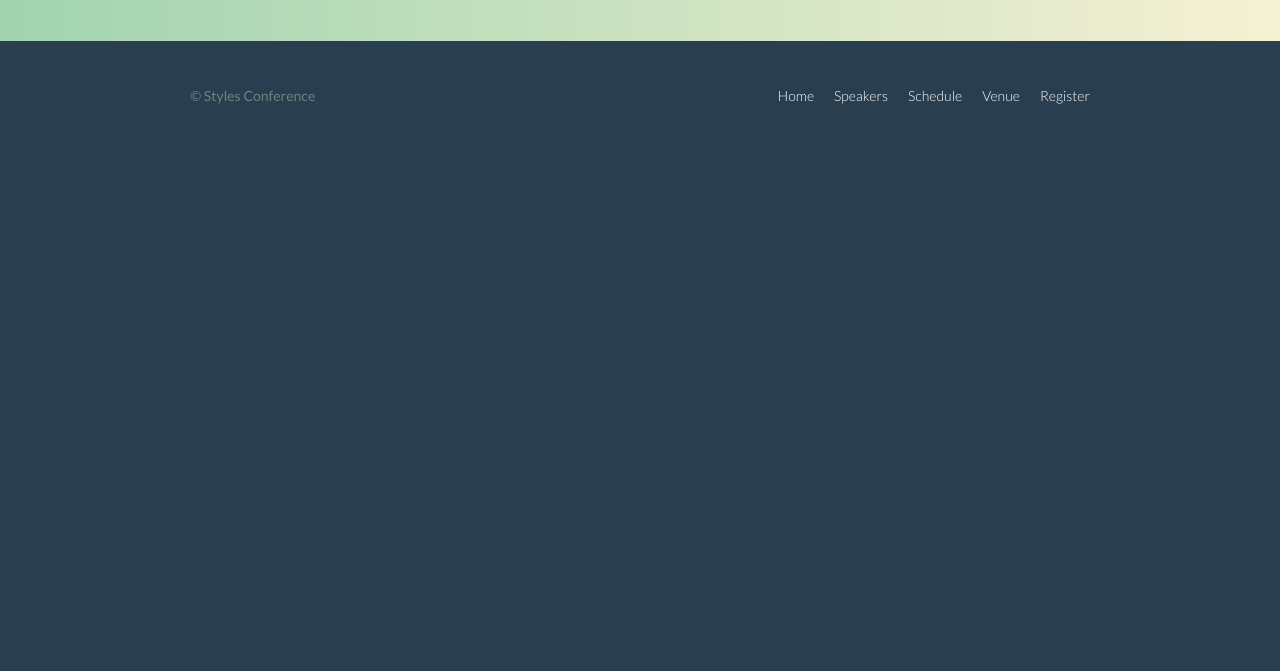
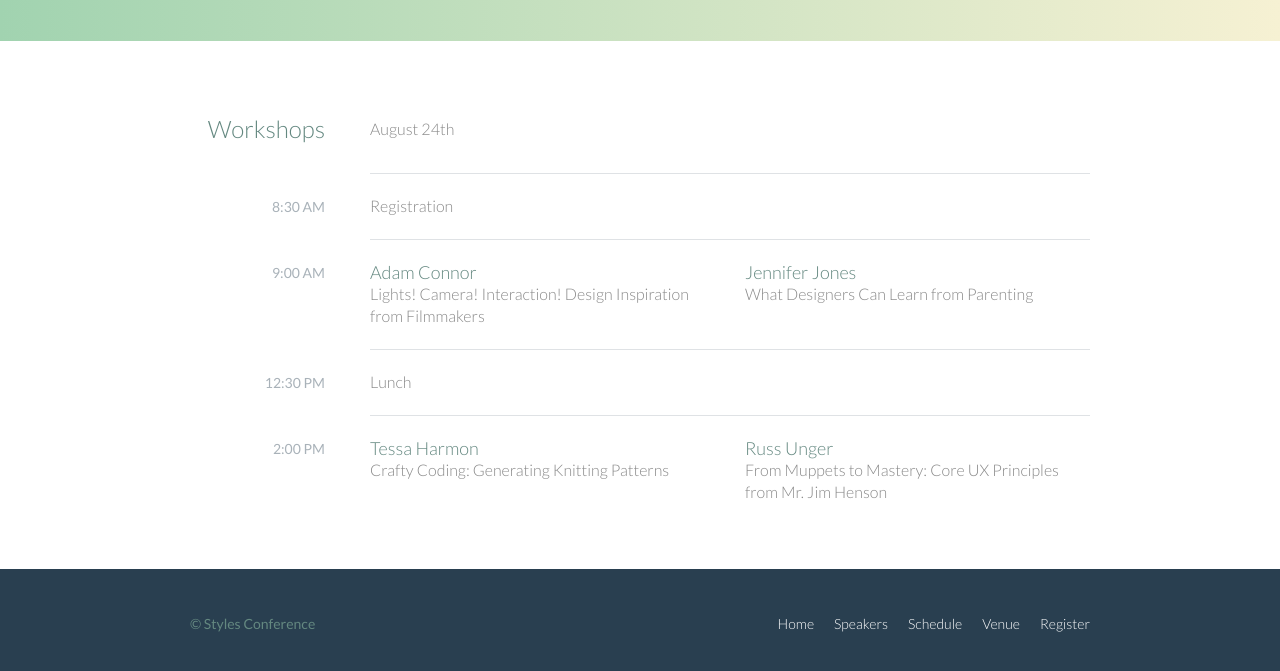
Before and after one commit to mrmacfadden/styles-conference-24, a plain HTML site: page schedule.html in a window 1280 px wide. Shown: the part 355-1026 px from the top of the page. Before the commit the page ends 800 px from the top, so only its background shows below. Drawn offline with Linux system fonts and the light colour scheme.

Commit message:
Final Commit

```diff
--- a/assets/stylesheets/main.css
+++ b/assets/stylesheets/main.css
@@ -431,3 +431,69 @@ textarea{
 .register-group textarea {
   height: 78px;
 }
+
+/*
+  ========================================
+  Schedule
+  ========================================
+*/
+
+table {
+  margin-bottom: 44px;
+  width: 100%;
+}
+table:last-child {
+  margin-bottom: 0;
+}
+th,
+td{
+  padding-bottom:22px;
+  vertical-align:top;
+}
+th{
+  padding-right:45px;
+  text-align:right;
+  width:20%;
+}
+td{
+  width:40%;
+}
+
+thead {
+  line-height: 44px;
+}
+thead th {
+  color: #648880;
+  font-size: 24px;
+}
+tbody th {
+  color: #a9b2b9;
+  font-size: 14px;
+  font-weight: 400;
+  padding-top: 22px;
+  text-transform: uppercase;
+}
+
+tbody td {
+  border-top: 1px solid #dfe2e5;
+  padding-top: 21px;
+}
+tbody td:first-of-type {
+  padding-right: 15px;
+}
+tbody td:last-of-type {
+  padding-left: 15px;
+}
+tbody td:only-of-type {
+  padding-left: 0;
+  padding-right: 0;
+}
+table a{
+  color: #888;
+}
+table h4{
+  margin-bottom:0;
+}
+.schedule-offset {
+  color: #a9b2b9;
+}
--- a/schedule.html
+++ b/schedule.html
@@ -44,6 +44,75 @@
       </div>
     </section>
 
+    <section class="row">
+      <div class="container">
+        <table>
+          <thead>
+            <tr>
+              <th scope="row">
+                Workshops
+              </th>
+              <td colspan="2">
+                August 24th
+              </td>
+            </tr>
+          </thead>
+          <tbody>
+            <tr>
+              <th scope="row">
+                <time datetime="08:30:00">8:30 AM</time>
+              </th>
+              <td colspan="2">
+                Registration
+              </td>
+            </tr>
+            <tr>
+              <th scope="row">
+                <time datetime="09:00:00">9:00 AM</time>
+              </th>
+              <td>
+                <a href="speakers.html#adam-connor">
+                  <h4>Adam Connor</h4>
+                  Lights! Camera! Interaction! Design Inspiration from Filmmakers
+                </a>
+              </td>
+              <td>
+                <a href="speakers.html#jennifer-jones">
+                  <h4>Jennifer Jones</h4>
+                  What Designers Can Learn from Parenting
+                </a>
+              </td>
+            </tr>
+            <tr>
+              <th scope="row">
+                <time datetime="12:30:00">12:30 PM</time>
+              </th>
+              <td colspan="2">
+                Lunch
+              </td>
+            </tr>
+            <tr>
+              <th scope="row">
+                <time datetime="14:00">2:00 PM</time>
+              </th>
+              <td>
+                <a href="speakers.html#tessa-harmon">
+                  <h4>Tessa Harmon</h4>
+                  Crafty Coding: Generating Knitting Patterns
+                </a>
+              </td>
+              <td>
+                <a href="speakers.html#russ-unger">
+                  <h4>Russ Unger</h4>
+                  From Muppets to Mastery: Core UX Principles from Mr. Jim Henson
+                </a>
+              </td>
+            </tr>
+          </tbody>
+        </table>
+      </div>
+    </section>
+
     <!-- Footer -->
 
     <footer class="primary-footer container group">
```
